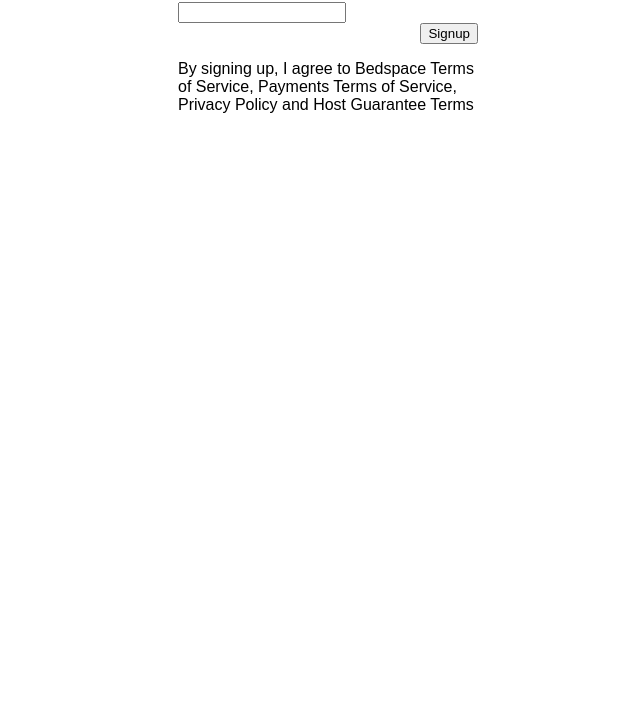
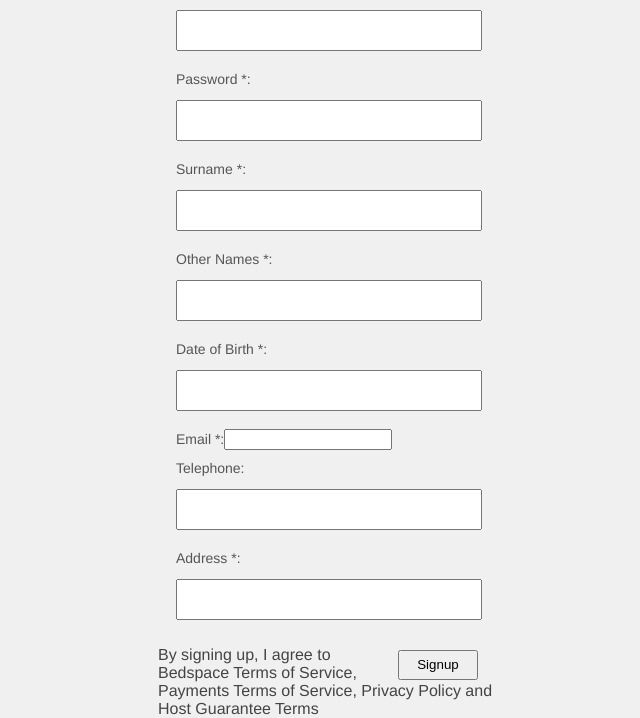
Before and after one commit to mobiblunt/bedspace, a plain HTML site: page signup.html in a window 1280 px wide. Shown: the part 369-1087 px from the top of the page, without its empty margins (312-952 px from the left). Before the commit the page ends 800 px from the top, so only its background shows below. Drawn offline with Linux system fonts and the light colour scheme.

Commit message:
css update

```diff
--- a/signup.html
+++ b/signup.html
@@ -3,20 +3,66 @@
     <head>
         <style type="text/css">
 
-            body {font-family:Arial, Sans-Serif;}
+        html, body {
+         width: 100%;
+        height: 100%;
+        font-family: "Helvetica Neue", Helvetica, sans-serif;
+        color: #444;
+        -webkit-font-smoothing: antialiased;    background: #f0f0f0;
+        }
 
-            #container {width:300px; margin:0 auto;}
+            #container {
+            position:absolute;
+            width: 340px;
+            height: 280px;
+            top: 50%;
+            left: 50%;
+            margin-top: -140px;
+            margin-left: -170px;
+            }
+
 
             /* Nicely lines up the labels. */
-            form label {display:inline-block; width:140px;}
+            form {
+                margin: 0 auto;
+                margin-top: 20px;
+            }
+
+
+             label {
+               color: #555;
+               display: inline-block;
+               margin-left: 18px;
+               padding-top: 10px;
+               font-size: 14px;
+           }
+
+
+
 
             /* You could add a class to all the input boxes instead, if you like. That would be safer, and more backwards-compatible */
             form input[type="text"],
-            form input[type="password"],
+            form input[type="password"] {
+                  color: #777;
+                  padding-left: 10px;
+                  margin: 10px;
+                  margin-top: 12px;
+                  margin-left: 18px;
+                  width: 290px;
+                  height: 35px;
+
+              }
             form input[type="email"] {width:160px;}
 
-            form .line {clear:both;}
-            form .line.submit {text-align:right;}
+            input[type=submit] {
+                float: right;
+                margin-right: 20px;
+                margin-top: 20px;
+                width: 80px;
+                height: 30px;
+            }
+
+
 
         </style>
     </head>
```
